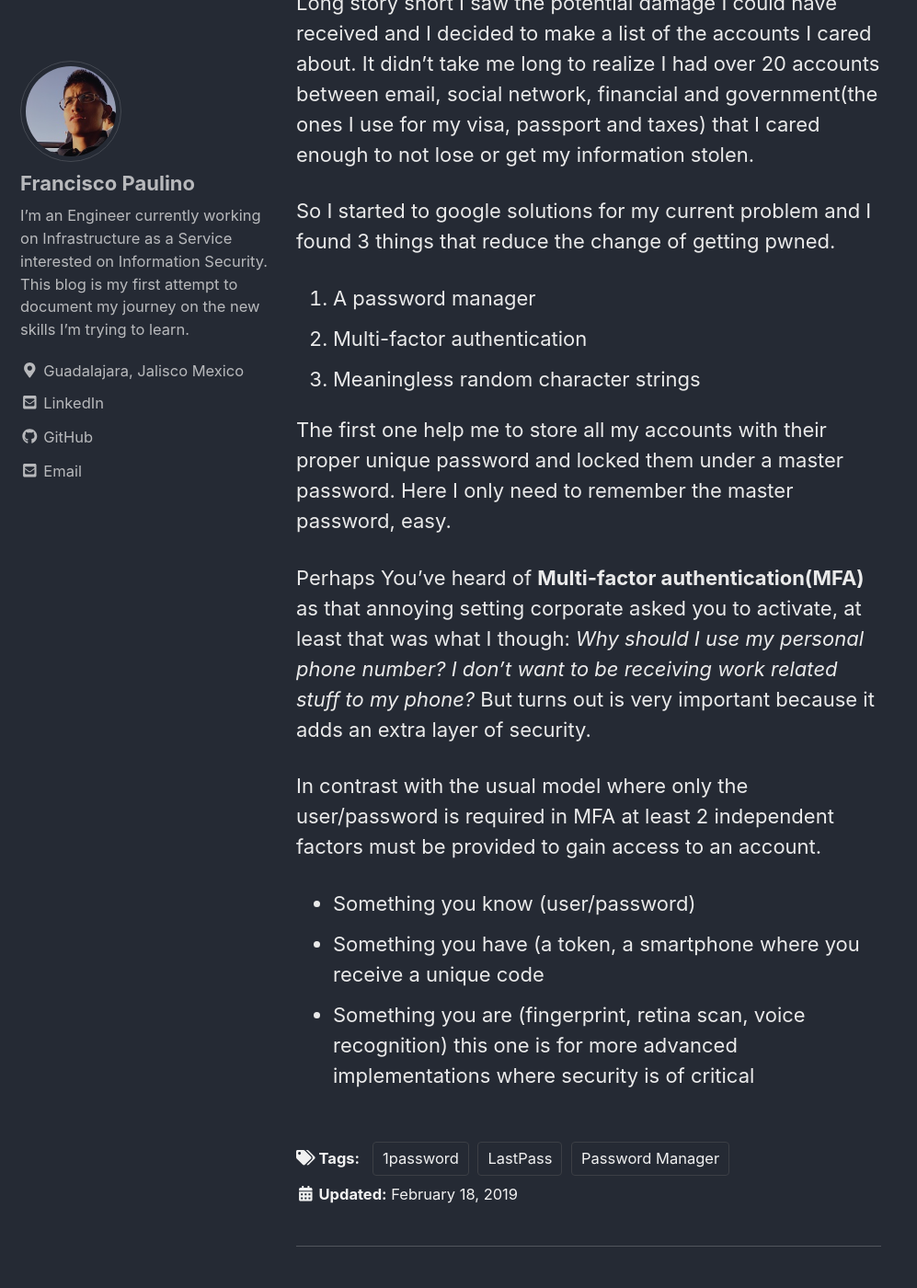
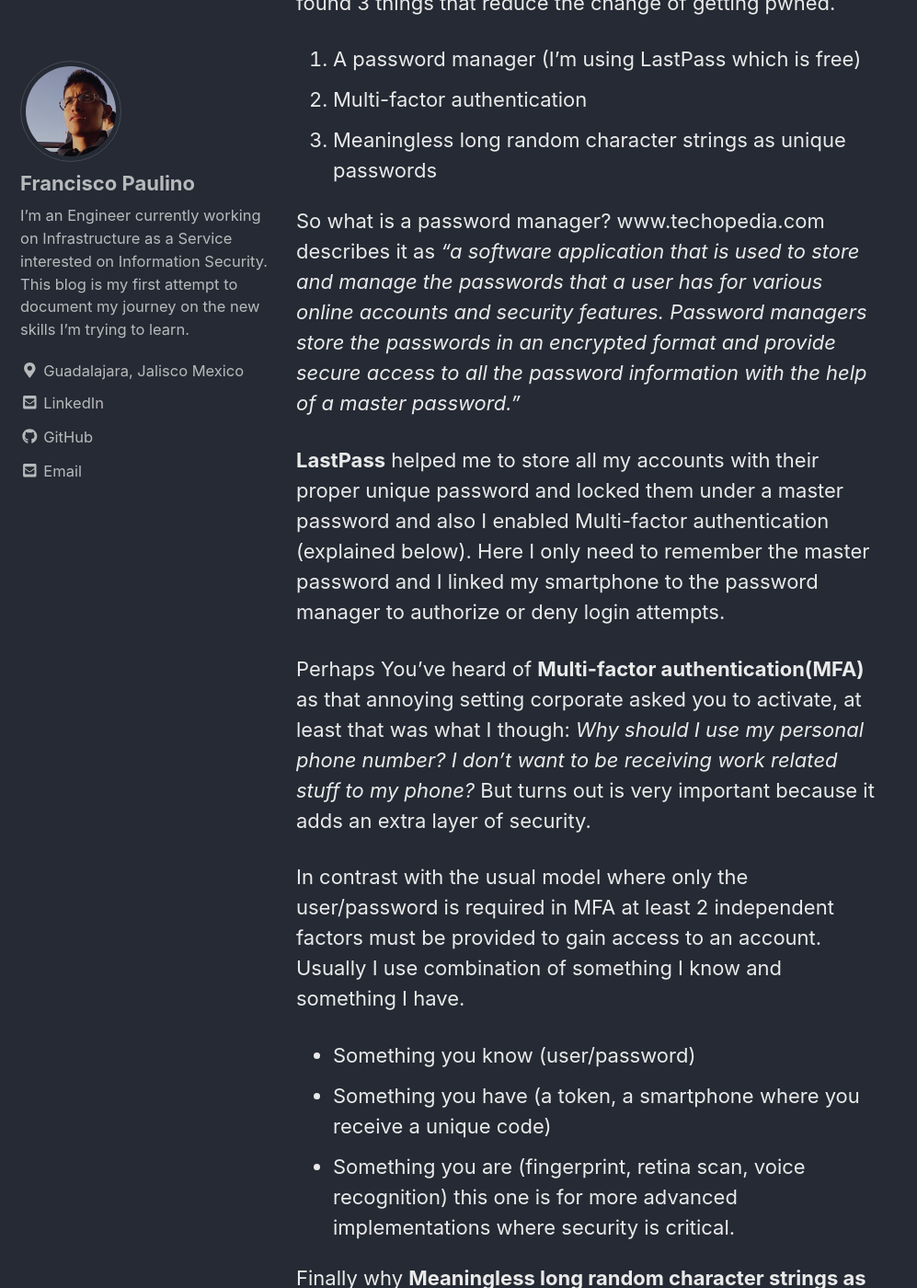
Before and after one commit to francisco-paulino/blog, a Jekyll site: the page built from _posts/2019-02-18-password-manager.md, in a window 1280 px wide and 1400 px high, scrolled down 1285 px. Shown: the whole window at 92% size, without its empty margins (0-997 px from the left). Built offline with Jekyll 4.4.1, drawn with Linux system fonts in a browser that asks for light colours; cached includes are drawn as plain includes; some of the changed text lies outside the part shown.

Commit message:
updated post

```diff
--- a/_posts/2019-02-18-password-manager.md
+++ b/_posts/2019-02-18-password-manager.md
@@ -1,16 +1,12 @@
 ---
 title: "Why am I using a Password Manager"
 date: 2019-02-18
-tags: [Password Manager, LastPass, 1password]
+tags: [Password Manager, LastPass]
 excerpt: "Password Managers are a must for anyone concerned for their own privacy"
 ---
 
 ## Here I'm going to share my experience with one of the Password Managers available on the market and share my experience so far with it
-
-So what is a password manager?
-www.techopedia.com describes it as *a software application that is used to store and manage the passwords that a user has for various online accounts and security features. Password managers store the passwords in an encrypted format and provide secure access to all the password information with the help of a master password.*
-
-Now here is some context; I have a lot of accounts on a lot of online services and I couldn't keep up with all of them so I started doing the following:
+Here is some context; I have a lot of accounts on a lot of online services and I couldn't keep up with all of them so I started doing the following:
 
 1. Using passwords that are easy to remember. Probably a word and numbers.
 2. Using the same passwords on different accounts. Why should I bother using a different password right?
@@ -21,16 +17,31 @@
 Long story short I saw the potential damage I could have received and I decided to make a list of the accounts I cared about. It didn't take me long to realize I had over 20 accounts between email, social network, financial and government(the ones I use for my visa, passport and taxes) that I cared enough to not lose or get my information stolen.
 
 So I started to google solutions for my current problem and I found 3 things that reduce the change of getting pwned.
-1. A password manager
+1. A password manager (I'm using LastPass which is free)
 2. Multi-factor authentication
-3. Meaningless random character strings
+3. Meaningless long random character strings as unique passwords
 
-The first one help me to store all my accounts with their proper unique password and locked them under a master password. Here I only need to remember the master password, easy.
+So what is a password manager?
+www.techopedia.com describes it as *"a software application that is used to store and manage the passwords that a user has for various online accounts and security features. Password managers store the passwords in an encrypted format and provide secure access to all the password information with the help of a master password."*
+
+**LastPass** helped me to store all my accounts with their proper unique password and locked them under a master password and also I enabled Multi-factor authentication (explained below). Here I only need to remember the master password and I linked my smartphone to the password manager to authorize or deny login attempts.
 
 Perhaps You've heard of **Multi-factor authentication(MFA)** as that annoying setting corporate asked you to activate, at least that was what I though: *Why should I use my personal phone number? I don't want to be receiving work related stuff to my phone?* But turns out is very important because it adds an extra layer of security.
 
-In contrast with the usual model where only the user/password is required in MFA at least 2 independent factors must be provided to gain access to an account.
+In contrast with the usual model where only the user/password is required in MFA at least 2 independent factors must be provided to gain access to an account. Usually I use combination of something I know and something I have.
 
 * Something you know (user/password)
-* Something you have (a token, a smartphone where you receive a unique code
-* Something you are (fingerprint, retina scan, voice recognition) this one is for more advanced implementations where security is of critical
+* Something you have (a token, a smartphone where you receive a unique code)
+* Something you are (fingerprint, retina scan, voice recognition) this one is for more advanced implementations where security is critical.
+
+Finally why **Meaningless long random character strings as unique passwords**?
+Because the complexity makes it harder for someone to guess it and I don't need to memorize the passwords I can save them on my password manager and copy them whenever I need it. Which is very easy to in LastPass, either from the iOS or Android applications.
+
+In conclusion a password manager simplifies the security of your everyday online accounts. Familiarizing with it's usage is also easy and setting up an account takes about 15 minutes which is nothing compared to the time it will take you to recover your accounts if they get pwned.
+
+**Additional resources**
+- Have I been pwned? A service that lets you know if your email has been compromised on any of the recorded Data Breaches
+  https://haveibeenpwned.com/
+
+- LastPass: Free password manager
+  https://www.lastpass.com/
```
